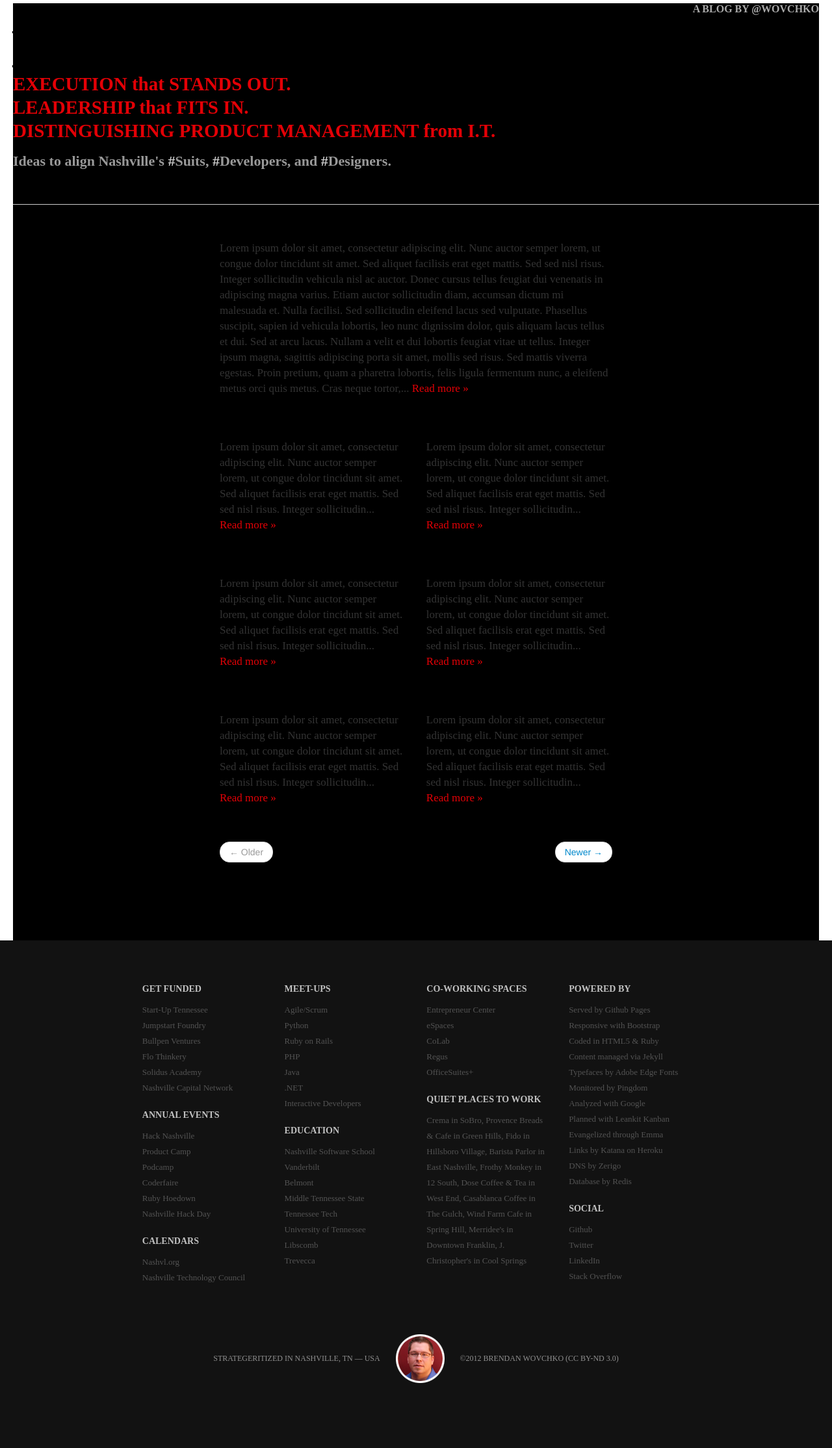
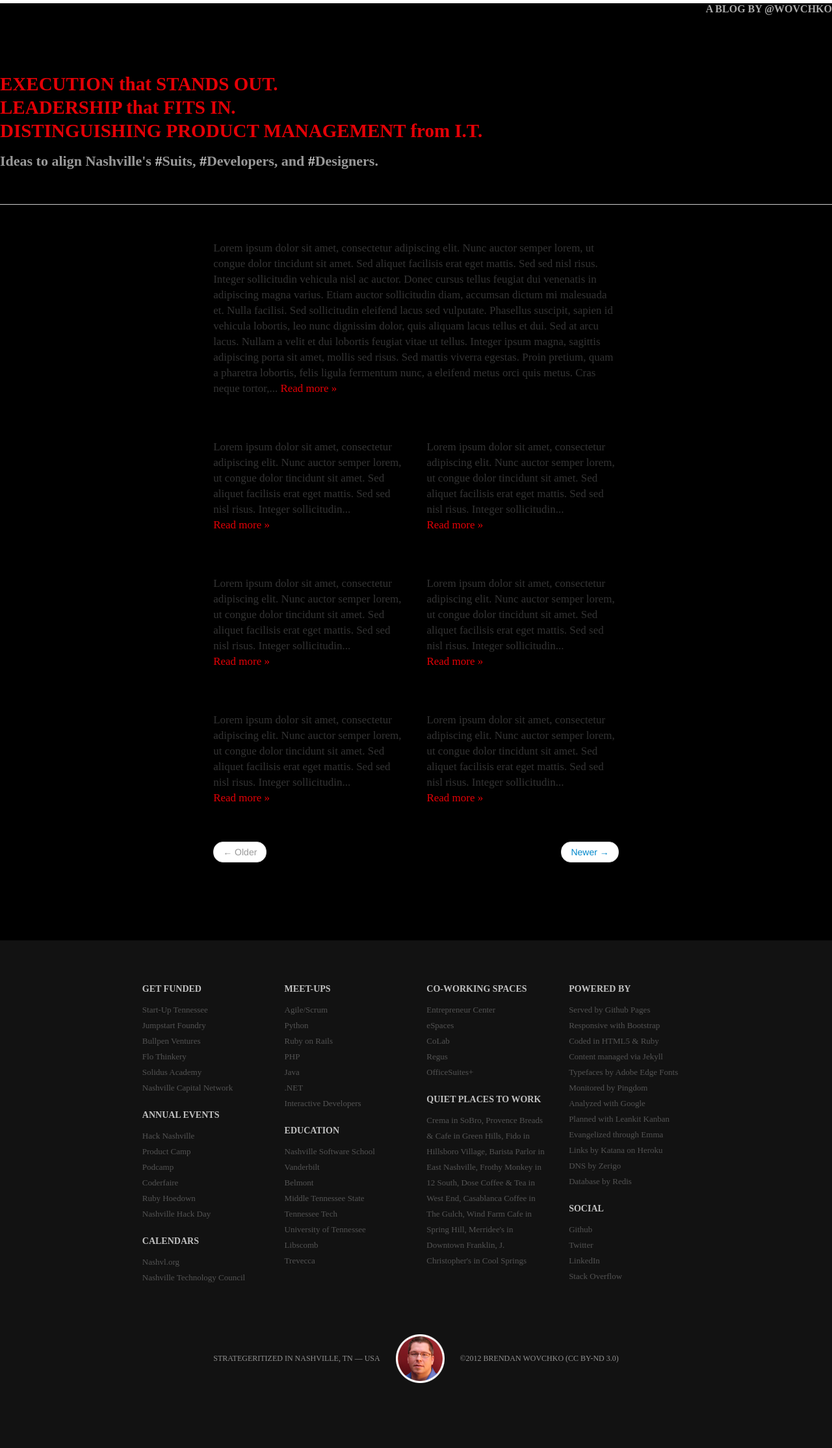
Before and after one commit to wovchko/inklings, a Jekyll site: the page built from index.html, in a window 1280 px wide. Shown: the whole page at 65% size. Built offline with Jekyll 4.4.1, drawn with Linux system fonts in a browser that asks for light colours; Markdown is read by kramdown in place of the engine named in the settings; the list of posts is cut into pages by our own code.

```diff
--- a/css/bootstrap_custom.css
+++ b/css/bootstrap_custom.css
@@ -657,8 +657,7 @@
   clear: both;
 }
 .container-fluid {
-  padding-right: 20px;
-  padding-left: 20px;
+  padding 0;
   *zoom: 1;
 }
 .container-fluid:before,
@@ -1351,7 +1350,7 @@
     margin-right: -20px;
   }
   .container-fluid {
-    padding: 0 0 0 0;
+    padding: 0;
   }
   .dl-horizontal dt {
     float: none;
```
